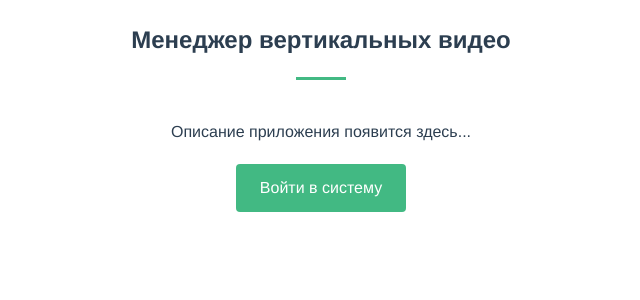
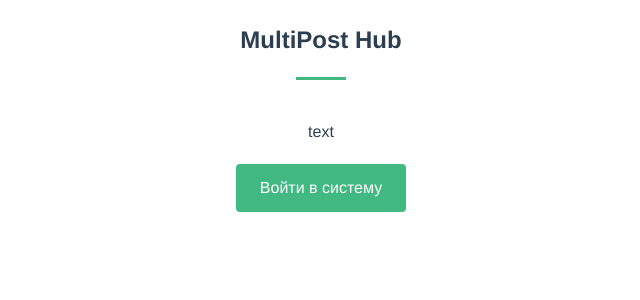
Before and after one commit to ViacheslavKuznetsov/vitejs-vite-48pvjg3b, a Vue app: page / in a window 1280 px wide. Shown: the top 300 px of the page, without its empty margins (319-959 px from the left). Built offline with nearby package versions, Linux system fonts and the light colour scheme.

Commit message:
стабильный откат

```diff
--- a/package.json
+++ b/package.json
@@ -10,6 +10,9 @@
   },
   "dependencies": {
     "@supabase/supabase-js": "^2.49.4",
+    "@types/marked": "^5.0.2",
+    "dompurify": "^3.2.5",
+    "marked": "^15.0.8",
     "vue": "^3.5.13",
     "vue-router": "^4.5.0",
     "vue3-otp-input": "^0.5.30"
--- a/src/main.js
+++ b/src/main.js
@@ -3,6 +3,7 @@ import './style.css'
 import './styles/global.css'
 import App from './App.vue'
 import router from './router'
+
 const app = createApp(App)
 app.use(router)
 app.mount('#app')
--- a/src/views/HomePage.vue
+++ b/src/views/HomePage.vue
@@ -1,15 +1,17 @@
 <template>
     <div class="page-container">
-      <h1 class="page-title">Менеджер вертикальных видео</h1>
+      <h1 class="page-title">MultiPost Hub</h1>
       <div class="page-content">
         <!-- Заглушка для будущего описания -->
         <div class="description-placeholder">
-          <p>Описание приложения появится здесь...</p>
+            <p>text</p>
           <router-link to="/sign-in" class="auth-link">Войти в систему</router-link>
         </div>
       </div>
     </div>
   </template>
+
+
 
   <style scoped>
   .description-placeholder {
```
Also changed, not shown: 1 other file (tests, documents, lock files or other folders).
